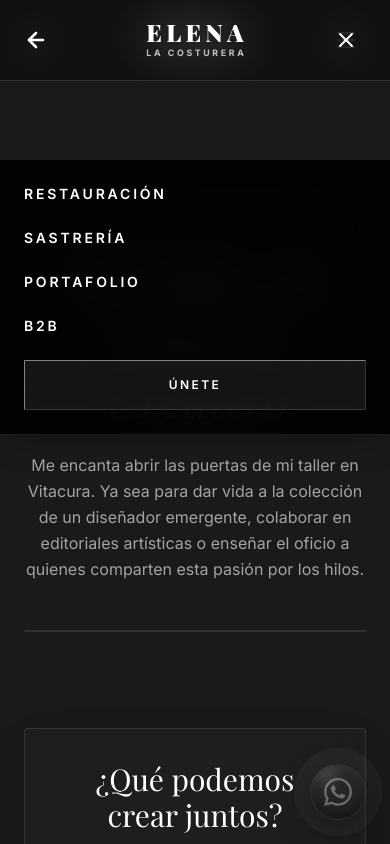
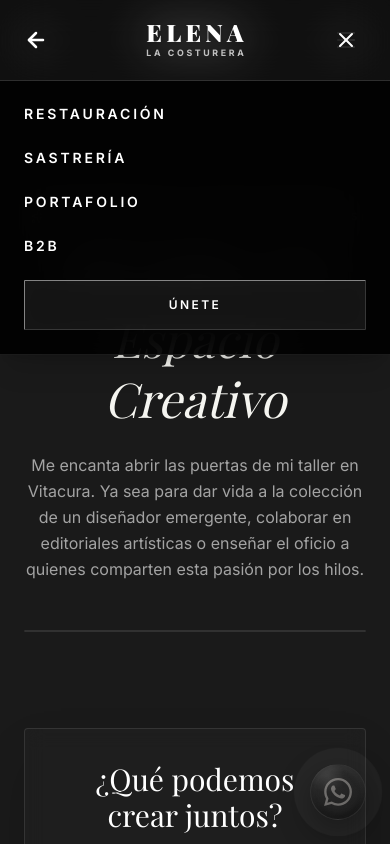
Before and after one commit to Gaz-Style/elena-atelier, a Next.js app: page /b2b in a window 390 px wide. Both pictures are taken after a click on the button 346 px from the left and 40 px from the top of the page. Shown: the top 844 px of the page. Built offline with nearby package versions, Linux system fonts and the light colour scheme; a web font is replaced by a local one.

Commit message:
fix: position of mobile menu and input text color visibility in registration form

```diff
--- a/src/app/globals.css
+++ b/src/app/globals.css
@@ -33,8 +33,9 @@ body {
 }
 
 /* Evitar texto blanco en campos de formulario con fondo claro */
+/* Usamos color: inherit para que hereden el color del contenedor (oscuro en admin, claro en páginas públicas) */
 input, select, textarea {
-  color: #1A1A1A;
+  color: inherit;
 }
 
 /* Global Glassmorphic Design System Buttons */
--- a/src/components/Navbar.tsx
+++ b/src/components/Navbar.tsx
@@ -96,7 +96,7 @@ export default function Navbar() {
                         initial={{ opacity: 0, y: -20 }}
                         animate={{ opacity: 1, y: 0 }}
                         exit={{ opacity: 0, y: -20 }}
-                        className="absolute top-20 left-0 w-full bg-black/90 backdrop-blur-xl border-b border-white/10 p-6 flex flex-col gap-6 shadow-xl z-40"
+                        className="fixed top-20 left-0 w-full bg-black/90 backdrop-blur-xl border-b border-white/10 p-6 flex flex-col gap-6 shadow-xl z-40"
                     >
                         {navLinks.map((link) => (
                             <Link
```
